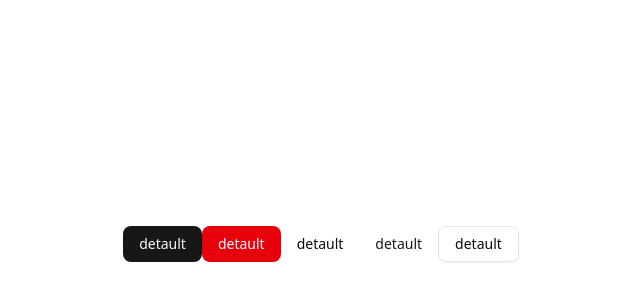
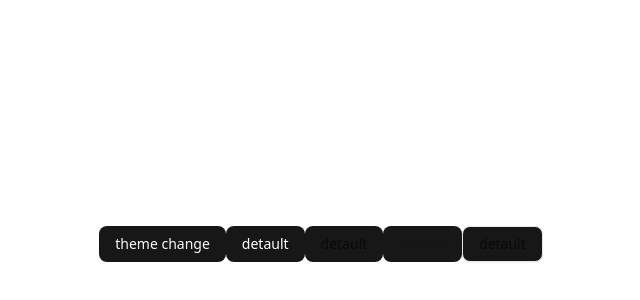
Before and after one commit to IdeaFestival-TeamSG/Cotam-Front, a Next.js app: page / in a window 1280 px wide. Shown: the part 156-456 px from the top of the page, without its empty margins (319-959 px from the left). Built offline with nearby package versions, Linux system fonts and the light colour scheme; no server answers.

Commit message:
feat: 테마 변경 예시 추가

```diff
--- a/src/pageContainer/homePage/index.tsx
+++ b/src/pageContainer/homePage/index.tsx
@@ -1,7 +1,12 @@
+"use client"
+
 import { Button } from "@/components/ui/button";
 import { cn } from "@/lib";
+import { useThemeStore } from "@/stores";
 
 const HomePage = () => {
+  const { theme, toggleThemeMode } = useThemeStore();
+
   return (
     <div
       className={cn(
@@ -12,11 +17,11 @@ const HomePage = () => {
         "items-center"
       )}
     >
-      <Button variant={"default"}>detault</Button>
-      <Button variant={"destructive"}>detault</Button>
-      <Button variant={"ghost"}>detault</Button>
-      <Button variant={"link"}>detault</Button>
-      <Button variant={"outline"}>detault</Button>
+      <Button variant={"default"} onClick={toggleThemeMode} theme={theme}>theme change</Button>
+      <Button variant={"destructive"} theme={theme}>detault</Button>
+      <Button variant={"ghost"} theme={theme}>detault</Button>
+      <Button variant={"link"} theme={theme}>detault</Button>
+      <Button variant={"outline"} theme={theme}>detault</Button>
     </div>
   );
 };
```
